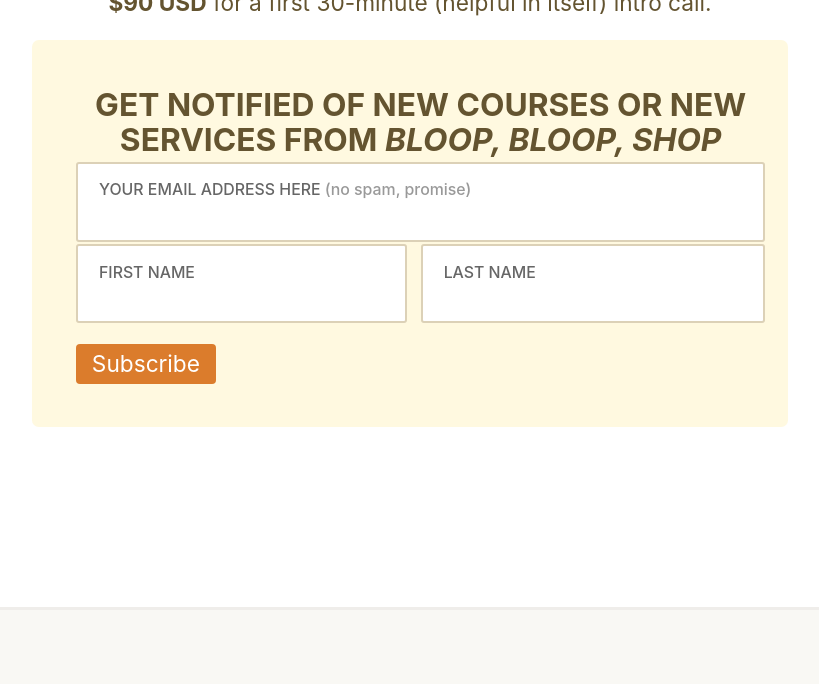
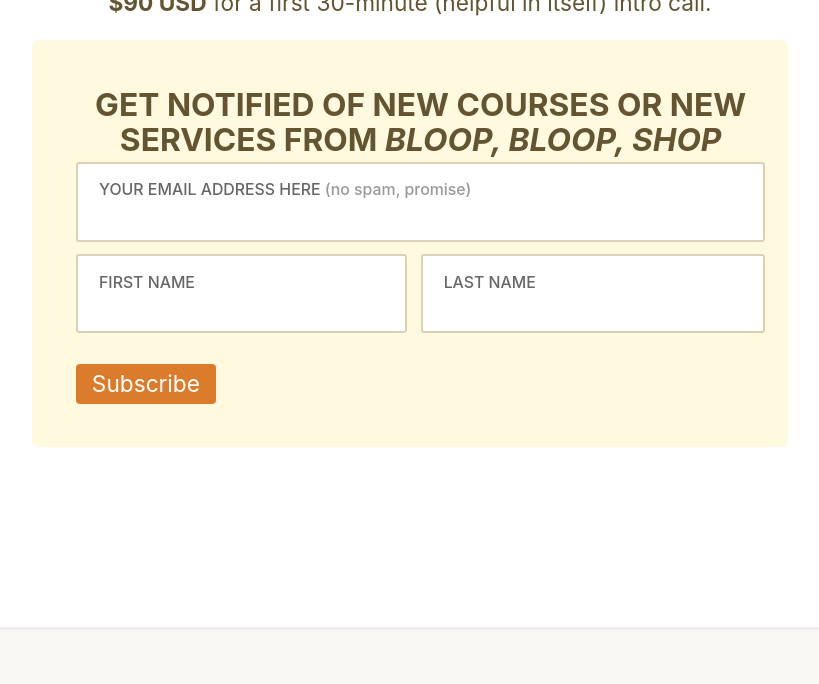
Before and after one commit to pascallaliberte/bloopbloop.shop, a Jekyll site: the page built from index.md, in a window 1280 px wide. Shown: the part 3636-4320 px from the top of the page, without its empty margins (230-1049 px from the left). Built offline with Jekyll 4.4.1, drawn with Linux system fonts in a browser that asks for light colours; comment, search, counter and statistics services are not loaded.

Commit message:
signup-form: styling tweaks on mobile

```diff
--- a/_assets/sass/components/_signup-forms.scss
+++ b/_assets/sass/components/_signup-forms.scss
@@ -273,6 +273,9 @@
 
   .mc-field-group {
 
+    margin-bottom: 10px;
+    width: 100%;
+
     label {
       font-size: 0.7em;
       text-transform: uppercase;
@@ -280,6 +283,7 @@
       color: lighten(black, 40%);
       margin-bottom: -2.4em;
       margin-left: 23px;
+      padding-right: 23px;
       .quiet {
         text-transform: none;
         color: lighten(black, 60%);
--- a/_includes/stylesheets/style.css
+++ b/_includes/stylesheets/style.css
@@ -448,13 +448,17 @@
   body #mc_embed_signup div.response {
     margin: 0 0 1em;
     padding: 0; }
+  body #mc_embed_signup .mc-field-group {
+    margin-bottom: 10px;
+    width: 100%; }
     body #mc_embed_signup .mc-field-group label {
       font-size: 0.7em;
       text-transform: uppercase;
       font-weight: 500;
       color: #666666;
       margin-bottom: -2.4em;
-    margin-left: 23px; }
+      margin-left: 23px;
+      padding-right: 23px; }
       body #mc_embed_signup .mc-field-group label .quiet {
         text-transform: none;
         color: #999999; }
```
Also changed, not shown: 1 other file. Lines whose indentation alone changed are shown as unchanged.
